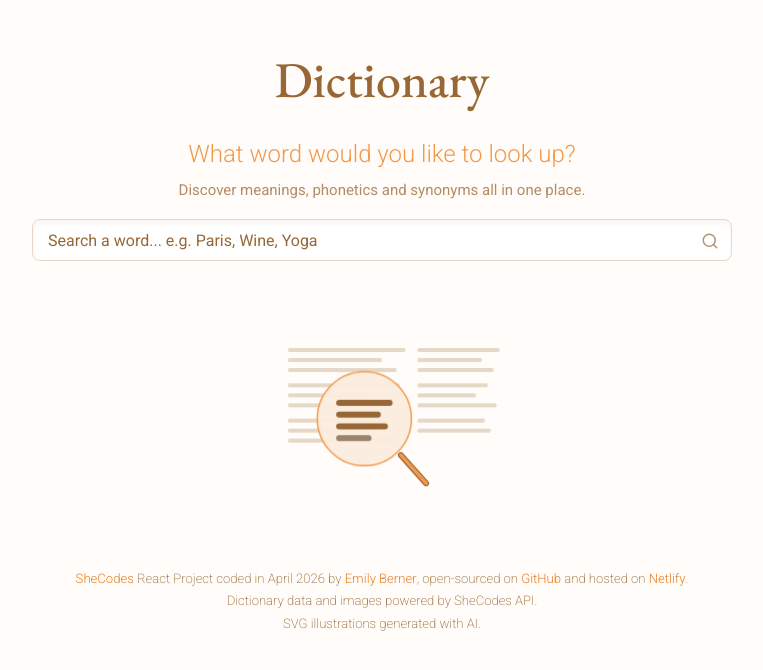
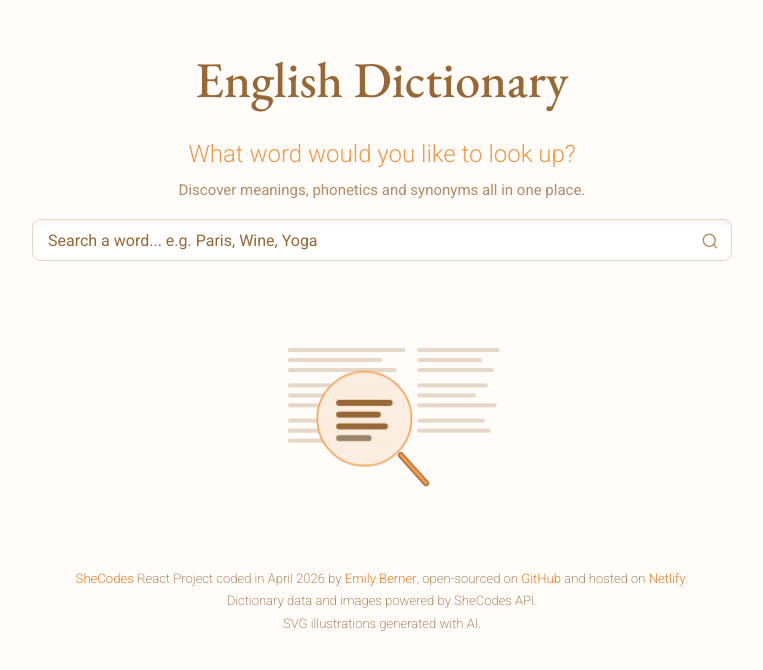
Before and after one commit to Emmily0/react-dictionary-project_shecodes-eb-042026, a React (Create React App) app: page / in a window 1280 px wide. Shown: the top 670 px of the page, without its empty margins (258-1021 px from the left). Built offline with nearby package versions, Linux system fonts and the light colour scheme.

Commit message:
updated title to  English Dictionary title

```diff
--- a/public/index.html
+++ b/public/index.html
@@ -10,9 +10,9 @@
     <meta name="viewport" content="width=device-width, initial-scale=1" />
     <meta
       name="description"
-      content="React Dictionary app"
+      content="React English Dictionary app by Emily Berner"
     />
-    <title>React Dictionary app</title>
+    <title>React English Dictionary app</title>
   </head>
   <body>
     <noscript>You need to enable JavaScript to run this app.</noscript>
--- a/src/App.js
+++ b/src/App.js
@@ -5,7 +5,7 @@ function App() {
   return (
     <div className="App px-3">
     <header className="App-header">
-    <h1>Dictionary</h1>
+    <h1>English Dictionary</h1>
     </header>
     <main>
       <Dictionary />
```
